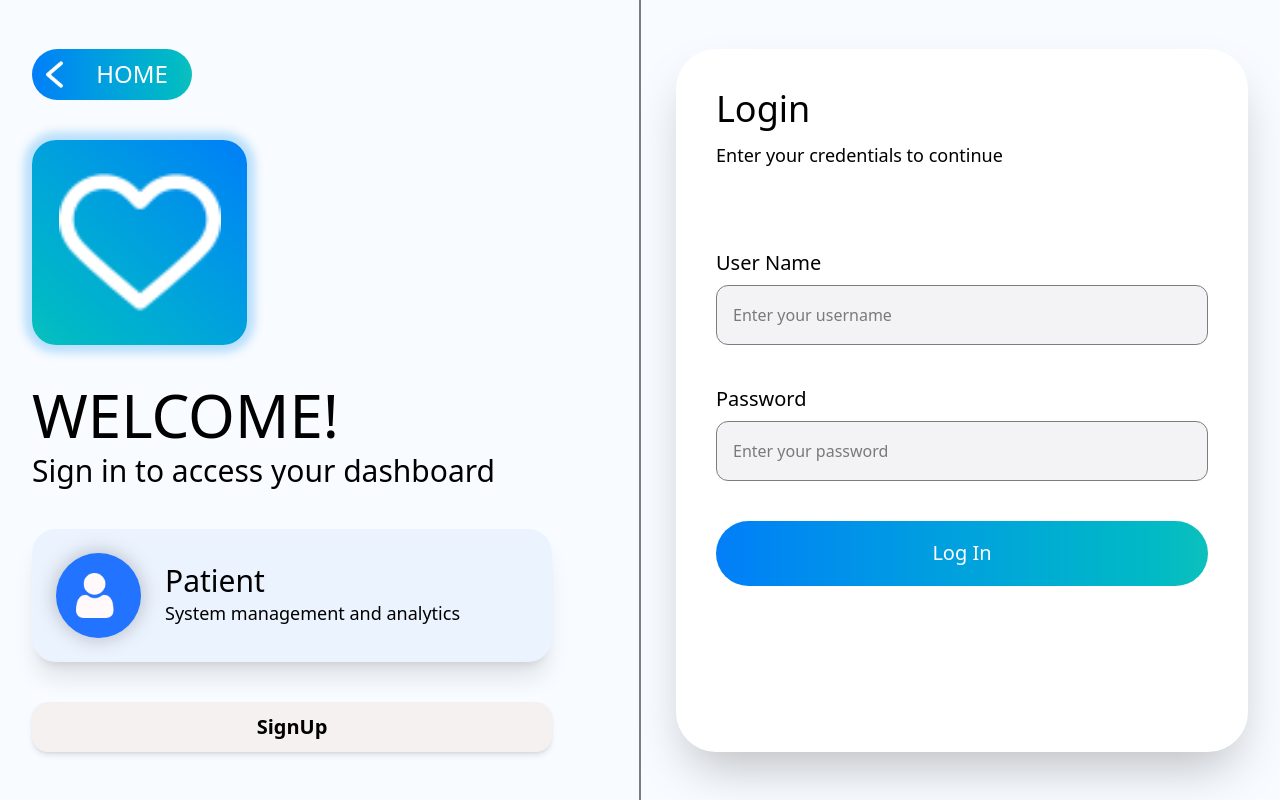
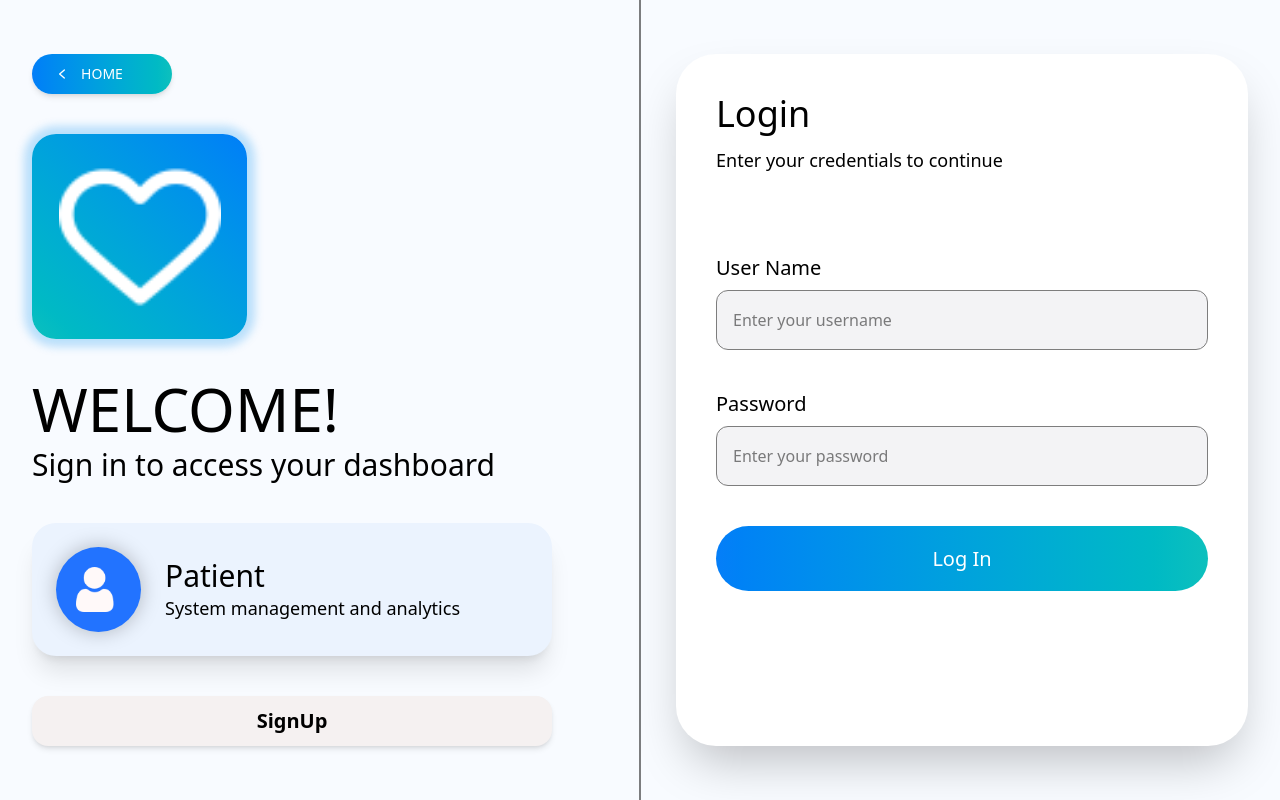
Before and after one commit to Smart-Patient-Monitoring-System/Frontend, a React (Vite) app: page /patientLogin in a window 1280 px wide. Shown: the top 800 px of the page. Built offline with nearby package versions, Linux system fonts and the light colour scheme.

Commit message:
finalize the home button in the patient login page

```diff
--- a/src/pages/Login_Signup/loginPagePatient.jsx
+++ b/src/pages/Login_Signup/loginPagePatient.jsx
@@ -9,23 +9,28 @@ export default function LoginPagePatient() {
     return (
         <div className="w-full min-h-screen bg-[#F8FBFF] flex justify-center items-center p-4">
             <div className="w-full max-w-[1800px] grid grid-cols-1 lg:grid-cols-2 gap-10">
-
                 <div className="flex flex-col items-center lg:items-start gap-10 p-4">
-
                     <button
                         onClick={() => navigate("/")}
-  className="relative w-[140px] h-[48px] sm:w-[160px] sm:h-[51px] rounded-full
-  bg-gradient-to-r from-[#057EF8] to-[#0DC0BD] flex items-center justify-center pl-10
-  scale-100 hover:scale-105 transition-transform duration-300 cursor-pointer"
+                        className="
+                          relative w-[140px] sm:w-[160px] md:w-[170px] lg:w-[150px] xl:w-[140px] h-[45px] sm:h-[50px] md:h-[48px] lg:h-[42px] xl:h-[40px]
+                          rounded-full bg-gradient-to-r from-[#057EF8] to-[#0DC0BD] flex items-center px-3 sm:px-4 text-sm md:text-base
+                          lg:text-sm font-semibold text-white hover:scale-105 transition-all duration-300 shadow-md hover:shadow-lg cursor-pointer"
                     >
+                {/* Left icon space */}
+                    <div className="w-[26px] sm:w-[28px] flex justify-center">
                       <img
                         src={gtMark}
                         alt="gt mark"
-    className="absolute left-0 w-[45px] h-[45px]"
+                        className="w-[18px] h-[18px] sm:w-[20px] sm:h-[20px] lg:w-[16px] lg:h-[16px] object-contain"
                      />
-  <span className="text-white font-medium text-lg sm:text-2xl">
+                    </div>
+                {/* Center text */}
+                    <span className="flex-1 text-center font-inter font-medium">
                       HOME
                    </span>
+                {/* Right balance space */}
+                    <div className="w-[26px] sm:w-[28px]" />
                     </button>
 
                     <div className="w-[150px] h-[150px] sm:w-[215px] sm:h-[205px] rounded-3xl bg-gradient-to-tr from-[#0DC0BD] to-[#057EF8] shadow-[0_0_8px_8px_#0090EE40] flex justify-center items-center">
```
Lines whose indentation alone changed are shown as unchanged.
